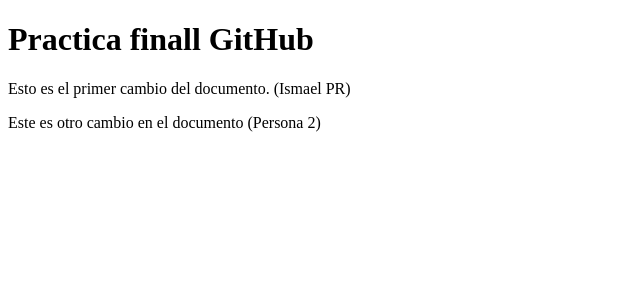
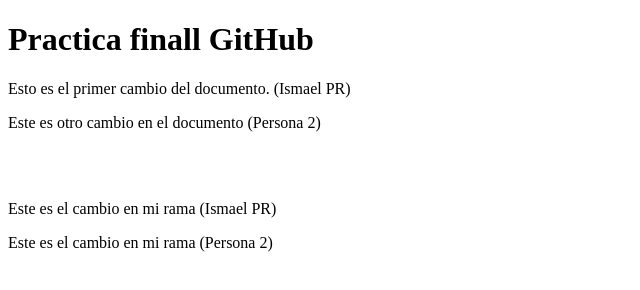
Before and after one commit to Isparo2003/PracticaFinalGitHub, a plain HTML site: page index.html in a window 1280 px wide. Shown: the whole page, without its empty margins (0-640 px from the left). Drawn offline with Linux system fonts and the light colour scheme.

Commit message:
CambioV0.3-TodosLosCmbios

```diff
--- a/index.html
+++ b/index.html
@@ -9,5 +9,8 @@
     <h1>Practica finall GitHub</h1>
     <p>Esto es el primer cambio del documento. (Ismael PR)</p>
     <p>Este es otro cambio en el documento (Persona 2)</p>
+    <br><br>
+    <p>Este es el cambio en mi rama (Ismael PR)</p>
+    <p>Este es el cambio en mi rama (Persona 2)</p>
 </body>
 </html>
```
